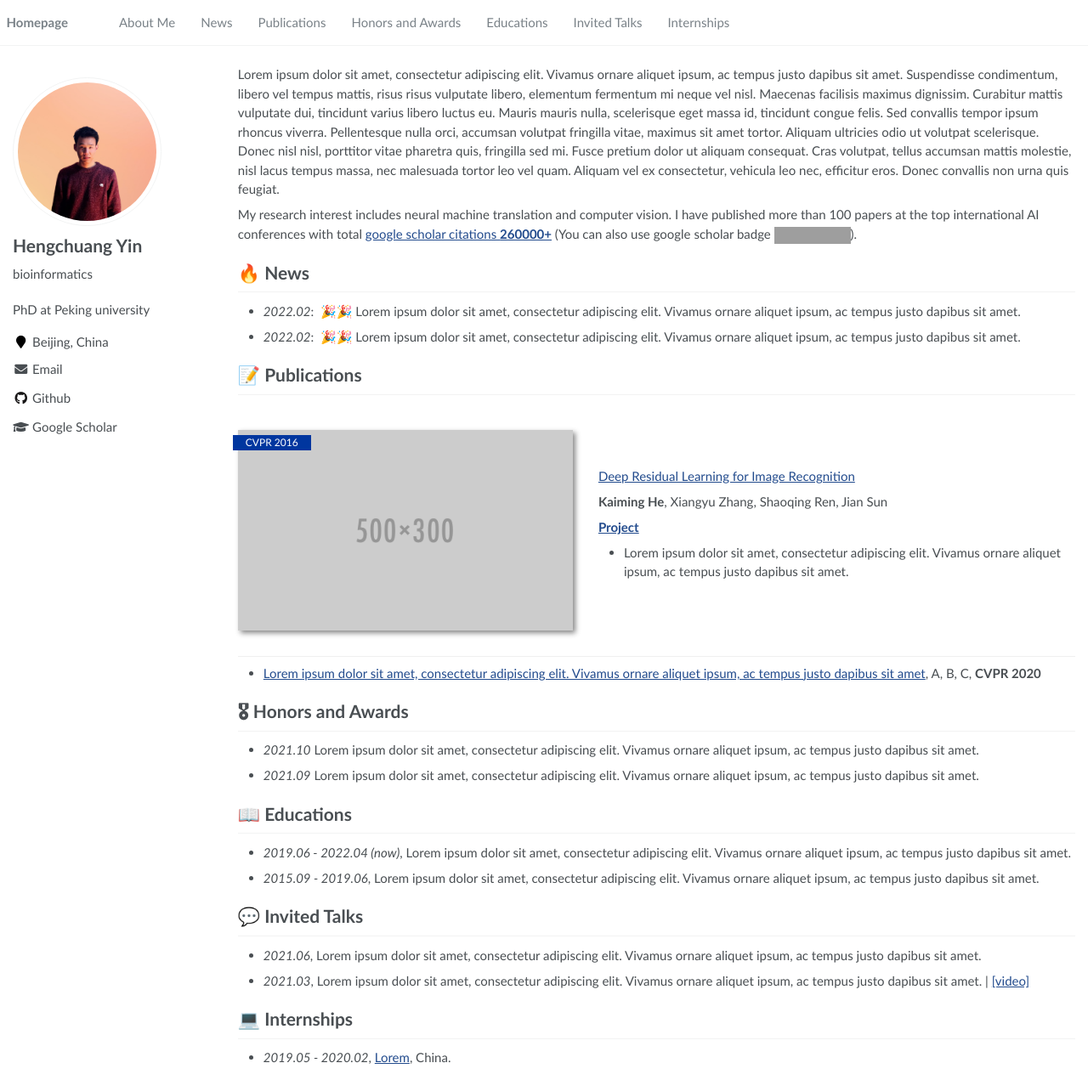
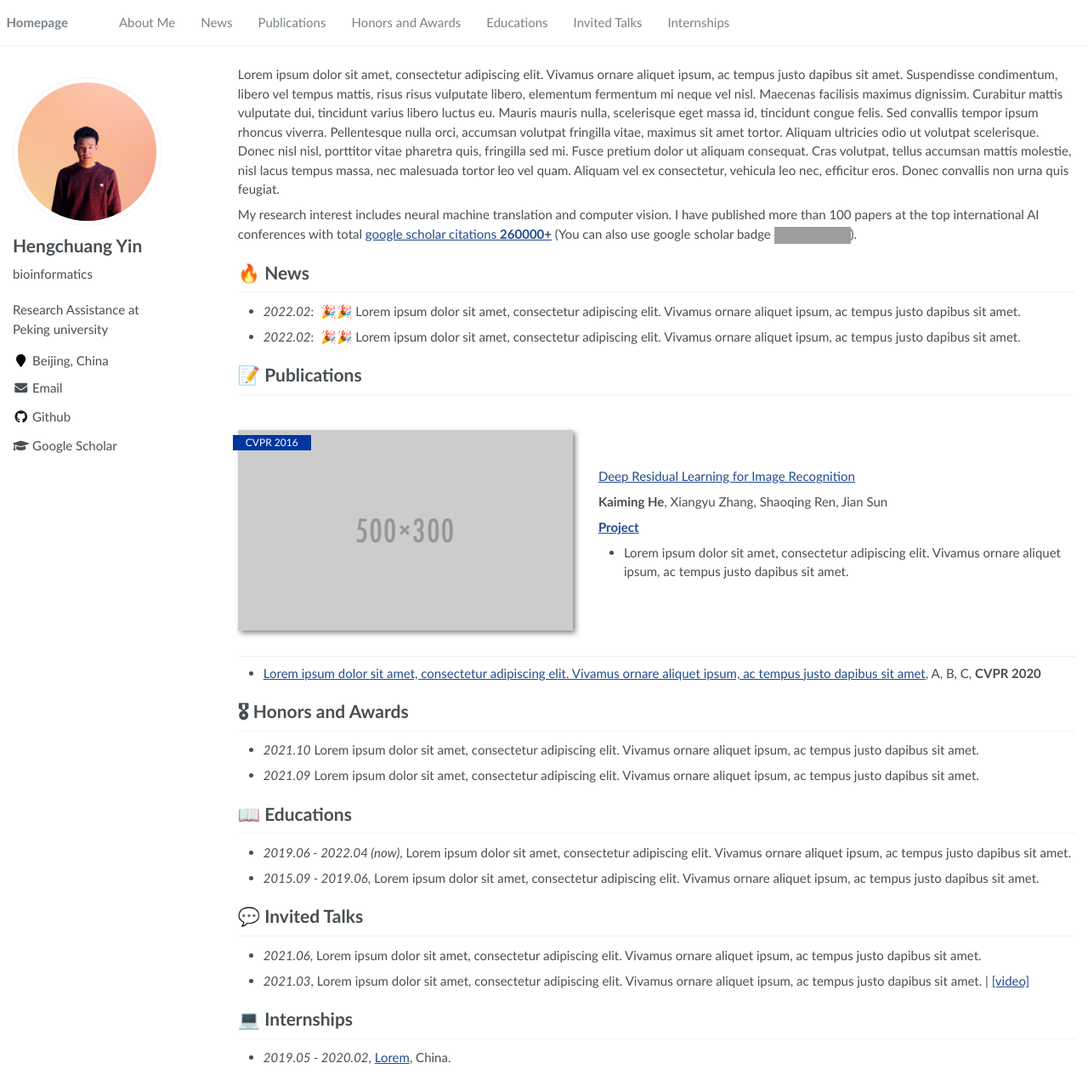
Before and after one commit to basehc/basehc.github.io, a Jekyll site: the page built from _pages/about.md, in a window 1280 px wide and 1271 px high. Shown: the whole window at 85% size. Built offline with Jekyll 4.4.1, drawn with Linux system fonts in a browser that asks for light colours; part of the change alters nothing that is shown; grey boxes are pictures that could not be loaded.

Commit message:
Remove Thumbs.db and resolve merge conflict

```diff
--- a/_config.yml
+++ b/_config.yml
@@ -7,16 +7,16 @@
 
 # Site Settings
 title                    : "Hengchuang Yin"
-description              : "PhD at Peking university"
+description              : "Research Assistance at Peking university"
 repository               : "basehc/yinhengchuang.github.io"
 google_scholar_stats_use_cdn : true
 
 # google analytics
-google_analytics_id      :  # get google_analytics_id from https://analytics.google.com/analytics/
+google_analytics_id      :  G-ZM13D9XFQJ
 
 # SEO Related
-google_site_verification :  # get google_site_verification from https://search.google.com/search-console/about
-bing_site_verification   :  # get bing_site_verification from https://www.bing.com/webmasters/about
+google_site_verification :  Y2SnG_33ExMy-7ilvh2_Voc9OYVSLS_M3EHyxsH1FUU
+bing_site_verification   :  0B6614B2BE373DD6B309E2027BF92ACC
 baidu_site_verification  :  # get baidu_site_verification from https://ziyuan.baidu.com/login/index?u=/site/index
 
 # Site Author
```
Also changed, not shown: 1 other file.
